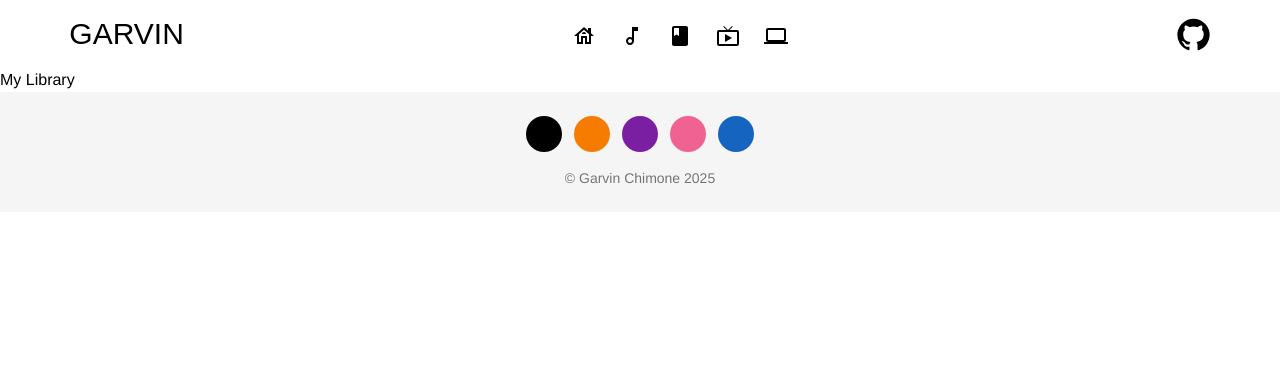
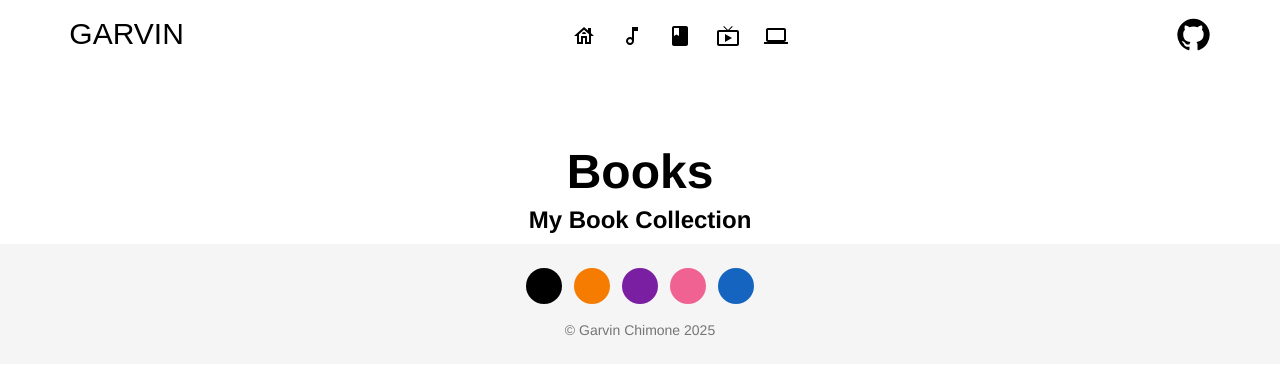
Before and after one commit to Chimoneg27/Garvin-Chimone, a React (Vite) app: page /Books in a window 1280 px wide. Shown: the top 374 px of the page. Built offline with nearby package versions, Linux system fonts and the light colour scheme; a web font is replaced by a local one.

Commit message:
update books page

```diff
--- a/src/pages/Books.jsx
+++ b/src/pages/Books.jsx
@@ -1,12 +1,24 @@
-import Navbar from "../components/Navbar"
-import Footer from "../components/Footer"
+import Navbar from "../components/Navbar";
+import Footer from "../components/Footer";
+import { useTheme } from "../components/ThemeContext";
 
 export default function Books() {
+  const { color } = useTheme();
   return (
-    <div>
+    <div className="w-full min-h-screen overflow-x-hidden">
       <Navbar />
-      <h1>My Library</h1>
+      <div className="w-auto mt-20">
+        <h1
+          className="text-4xl font-bold text-center md:text-5xl"
+          style={{ color: color }}
+        >
+          Books
+        </h1>
+        <p className="text-lg font-semibold text-center p-2 sm:text-xl md:text-2xl">
+          My Book Collection
+        </p>
+      </div>
       <Footer />
     </div>
-  )
+  );
 }
```
